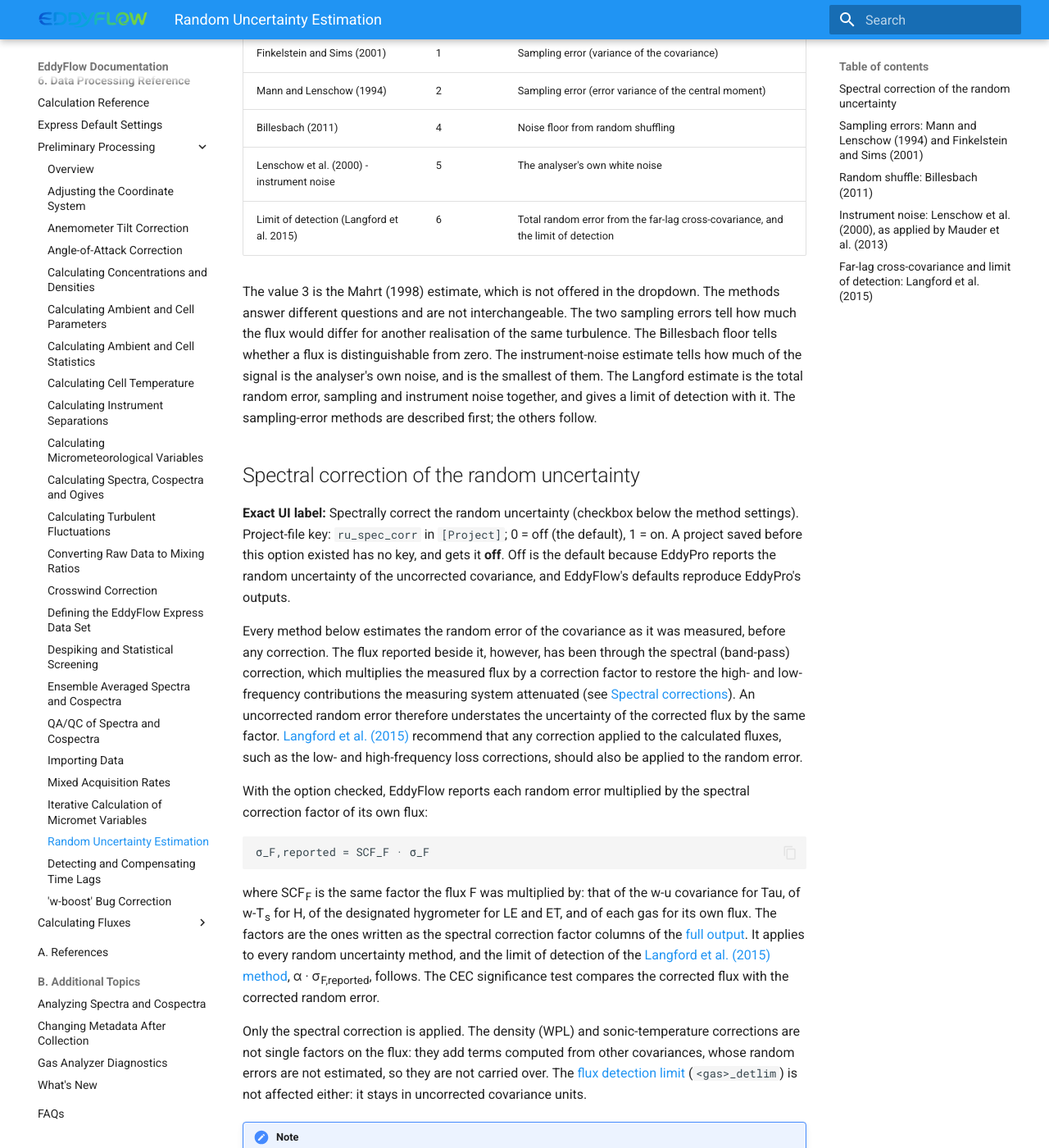
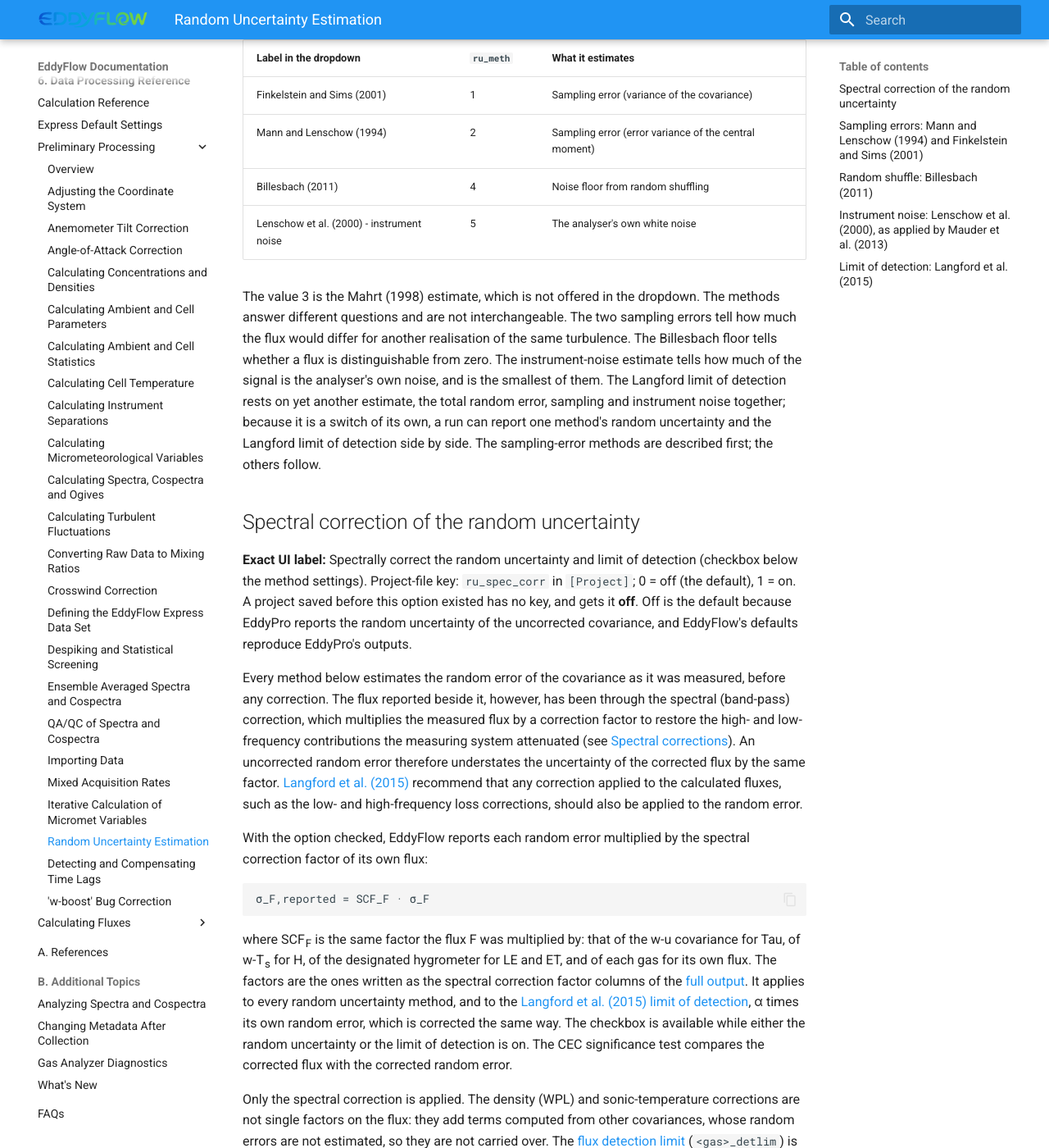
Before and after one commit to kebasaa/eddyflow-documentation, an MkDocs documentation site: the page built from docs/topics/random-uncertainty-estimation.md, in a window 1280 px wide and 1400 px high, scrolled down 250 px. Shown: the whole window at 82% size. Built offline with MkDocs 1.6.1 and Material for MkDocs 9.7.7, drawn with Linux system fonts in a browser that asks for light colours; some of the changed text lies outside the part shown.

Commit message:
Describe the limit of detection as its own switch
The Langford et al. (2015) limit of detection is selected with its own
dropdown, lod_meth, below the random uncertainty method, rather than as
one of the methods. The random uncertainty page lists four methods and
moves the Langford section to "Limit of detection", the settings, flux
detection limit and full output pages follow, and links to the renamed
section are updated.

```diff
--- a/docs/topics/random-uncertainty-estimation.md
+++ b/docs/topics/random-uncertainty-estimation.md
@@ -1,6 +1,6 @@
 # Random uncertainty estimation
 
-EddyFlow offers five methods for estimating the random uncertainty of a flux, selected with the **Method** dropdown on the Statistical Analysis page (project-file key `ru_meth`):
+EddyFlow offers four methods for estimating the random uncertainty of a flux, selected with the **Method** dropdown on the Statistical Analysis page (project-file key `ru_meth`), and, independently of them, the limit of detection of [Langford et al. (2015)](#limit-of-detection-langford-et-al-2015), on its own **Limit of detection** dropdown directly below:
 
 | Label in the dropdown | `ru_meth` | What it estimates |
 | --- | --- | --- |
@@ -8,13 +8,12 @@
 | Mann and Lenschow (1994) | 2 | Sampling error (error variance of the central moment) |
 | Billesbach (2011) | 4 | Noise floor from random shuffling |
 | Lenschow et al. (2000) - instrument noise | 5 | The analyser's own white noise |
-| Limit of detection (Langford et al. 2015) | 6 | Total random error from the far-lag cross-covariance, and the limit of detection |
 
-The value 3 is the Mahrt (1998) estimate, which is not offered in the dropdown. The methods answer different questions and are not interchangeable. The two sampling errors tell how much the flux would differ for another realisation of the same turbulence. The Billesbach floor tells whether a flux is distinguishable from zero. The instrument-noise estimate tells how much of the signal is the analyser's own noise, and is the smallest of them. The Langford estimate is the total random error, sampling and instrument noise together, and gives a limit of detection with it. The sampling-error methods are described first; the others follow.
+The value 3 is the Mahrt (1998) estimate, which is not offered in the dropdown. The methods answer different questions and are not interchangeable. The two sampling errors tell how much the flux would differ for another realisation of the same turbulence. The Billesbach floor tells whether a flux is distinguishable from zero. The instrument-noise estimate tells how much of the signal is the analyser's own noise, and is the smallest of them. The Langford limit of detection rests on yet another estimate, the total random error, sampling and instrument noise together; because it is a switch of its own, a run can report one method's random uncertainty and the Langford limit of detection side by side. The sampling-error methods are described first; the others follow.
 
 ## Spectral correction of the random uncertainty
 
-**Exact UI label:** Spectrally correct the random uncertainty (checkbox below the method settings). Project-file key: `ru_spec_corr` in `[Project]`; 0 = off (the default), 1 = on. A project saved before this option existed has no key, and gets it **off**. Off is the default because EddyPro reports the random uncertainty of the uncorrected covariance, and EddyFlow's defaults reproduce EddyPro's outputs.
+**Exact UI label:** Spectrally correct the random uncertainty and limit of detection (checkbox below the method settings). Project-file key: `ru_spec_corr` in `[Project]`; 0 = off (the default), 1 = on. A project saved before this option existed has no key, and gets it **off**. Off is the default because EddyPro reports the random uncertainty of the uncorrected covariance, and EddyFlow's defaults reproduce EddyPro's outputs.
 
 Every method below estimates the random error of the covariance as it was measured, before any correction. The flux reported beside it, however, has been through the spectral (band-pass) correction, which multiplies the measured flux by a correction factor to restore the high- and low-frequency contributions the measuring system attenuated (see [Spectral corrections](spectral-corrections.md)). An uncorrected random error therefore understates the uncertainty of the corrected flux by the same factor. [Langford et al. (2015)](references.md#Langford2015) recommend that any correction applied to the calculated fluxes, such as the low- and high-frequency loss corrections, should also be applied to the random error.
 
@@ -22,7 +21,7 @@
 
     σ_F,reported = SCF_F · σ_F
 
-where SCF<sub>F</sub> is the same factor the flux F was multiplied by: that of the w-u covariance for Tau, of w-T<sub>s</sub> for H, of the designated hygrometer for LE and ET, and of each gas for its own flux. The factors are the ones written as the spectral correction factor columns of the [full output](output-files-full-output.md#top). It applies to every random uncertainty method, and the limit of detection of the [Langford et al. (2015) method](#far-lag-cross-covariance-and-limit-of-detection-langford-et-al-2015), α · σ<sub>F,reported</sub>, follows. The CEC significance test compares the corrected flux with the corrected random error.
+where SCF<sub>F</sub> is the same factor the flux F was multiplied by: that of the w-u covariance for Tau, of w-T<sub>s</sub> for H, of the designated hygrometer for LE and ET, and of each gas for its own flux. The factors are the ones written as the spectral correction factor columns of the [full output](output-files-full-output.md#top). It applies to every random uncertainty method, and to the [Langford et al. (2015) limit of detection](#limit-of-detection-langford-et-al-2015), α times its own random error, which is corrected the same way. The checkbox is available while either the random uncertainty or the limit of detection is on. The CEC significance test compares the corrected flux with the corrected random error.
 
 Only the spectral correction is applied. The density (WPL) and sonic-temperature corrections are not single factors on the flux: they add terms computed from other covariances, whose random errors are not estimated, so they are not carried over. The [flux detection limit](flux-detection-limit.md) (`<gas>_detlim`) is not affected either: it stays in uncorrected covariance units.
 
@@ -110,9 +109,9 @@
 
 **What it means.** The result is the analyser's own noise and is the smallest of the four estimates. It says nothing about whether the atmosphere was sampled long enough (the sampling errors) or whether a flux is resolvable (the Billesbach floor). It can also be used as one of the noise floors for borrowing time lags from another gas on the same analyser; see [Raw processing options](raw-processing-options.md#top) and [Detecting and compensating time lags](time-lag-detect-correct.md).
 
-## Far-lag cross-covariance and limit of detection: Langford et al. (2015)
+## Limit of detection: Langford et al. (2015)
 
-**Exact UI label:** Limit of detection (Langford et al. 2015). Project-file key: `ru_meth=6`. Method after [Langford et al. (2015)](references.md#Langford2015), Sect. 2.2, which builds on the detection limit of [Wienhold et al. (1994)](references.md#Wienhold1994) and [Spirig et al. (2005)](references.md#Spirig2005). [Maier et al. (2022)](references.md#Maier2022) applied it to N<sub>2</sub>O and CH<sub>4</sub> fluxes; this method offers it for every flux. Its settings are under **Settings...** beside the method; see [Limit of detection settings](limit-of-detection-settings.md#top).
+**Exact UI label:** Limit of detection: Langford et al. (2015), a dropdown with **None** (the default) and **Langford et al. (2015)**, directly below the random uncertainty **Method**. Project-file key: `lod_meth` in `[Project]`; 0 = none, 1 = Langford et al. (2015). It is independent of the random uncertainty method: the random uncertainty columns keep that method's estimate, and the limit of detection is reported beside them. Method after [Langford et al. (2015)](references.md#Langford2015), Sect. 2.2, which builds on the detection limit of [Wienhold et al. (1994)](references.md#Wienhold1994) and [Spirig et al. (2005)](references.md#Spirig2005). [Maier et al. (2022)](references.md#Maier2022) applied it to N<sub>2</sub>O and CH<sub>4</sub> fluxes; this method offers it for every flux. Its settings are under **Settings...** beside the dropdown; see [Limit of detection settings](limit-of-detection-settings.md#top).
 
 **Idea.** The flux is the covariance of the vertical wind *w* and a scalar *c* at the transport lag. Computed at every lag *Δ*, the same quantity is the cross-covariance function
 
@@ -142,8 +141,8 @@
 | ±160–180 s (Maier et al. 2022) | 160 to 180 s | The region of [Spirig et al. (2005)](references.md#Spirig2005), as used by [Maier et al. (2022)](references.md#Maier2022) |
 | Automatic (multiple of the integral turbulence scale, after Spirig et al. 2005) | from max(k · ITS, lag search half-width + 10 s), 30 s wide | See below |
 
-[Spirig et al. (2005)](references.md#Spirig2005) placed their window where it lay "several times the integral timescale" from the lag, and [Langford et al. (2015)](references.md#Langford2015) mention a multiple of the integral time scale as an alternative to fixed bounds. Neither gives a rule, so **the automatic rule is EddyFlow's own**: the window starts at *k* times the integral turbulence scale (ITS, computed per period and variable with the **Definition of the ITS** and **Maximum correlation period** above; *k* = 10 by default), or 10 s beyond the half-width of the variable's time-lag search range, whichever is later, and is 30 s wide. The second condition keeps the true peak, and any uncertainty in where it is, outside the window. Where the ITS cannot be measured, the 150–180 s window is used. The chosen window is written to the run log. In any mode, a window that would leave less than half the record behind each lag is shortened, and a variable whose window no longer fits is reported as missing; this matters only for very short averaging periods.
+[Spirig et al. (2005)](references.md#Spirig2005) placed their window where it lay "several times the integral timescale" from the lag, and [Langford et al. (2015)](references.md#Langford2015) mention a multiple of the integral time scale as an alternative to fixed bounds. Neither gives a rule, so **the automatic rule is EddyFlow's own**: the window starts at *k* times the integral turbulence scale (ITS, computed per period and variable with the **Definition of the ITS** and **Maximum correlation period** below the dropdown, which are available while the limit of detection is on even if the random uncertainty is off; *k* = 10 by default), or 10 s beyond the half-width of the variable's time-lag search range, whichever is later, and is 30 s wide. The second condition keeps the true peak, and any uncertainty in where it is, outside the window. Where the ITS cannot be measured, the 150–180 s window is used. The chosen window is written to the run log. In any mode, a window that would leave less than half the record behind each lag is shortened, and a variable whose window no longer fits is reported as missing; this matters only for very short averaging periods.
 
-**Units and outputs.** The random error is converted from covariance to flux units exactly as the flux is (for example with ρc<sub>p</sub> for H and λ for LE), and is reported for Tau, H, LE, ET and every configured gas as `rand_err_*` in the [full output](output-files-full-output.md#top) and `*_RANDUNC_HF` in the FLUXNET file. The limit of detection α · RE is reported as `lod_*` in the full output (only with this method) and as `*_LOD` in the FLUXNET file (error-labelled with any other method). As [Langford et al. (2015)](references.md#Langford2015) recommend, both are multiplied by the flux's spectral correction factor when **Spectrally correct the random uncertainty** is checked (off by default, as in EddyPro); see [Spectral correction of the random uncertainty](#spectral-correction-of-the-random-uncertainty).
+**Units and outputs.** The random error is converted from covariance to flux units exactly as the flux is (for example with ρc<sub>p</sub> for H and λ for LE). The limit of detection α · RE is computed every averaging period for Tau, H, LE, ET and every configured gas, and reported as `lod_*` in the [full output](output-files-full-output.md#top) (only with the limit of detection on) and as `*_LOD` in the FLUXNET file (error-labelled with it off). The `rand_err_*` and `*_RANDUNC_HF` columns hold the estimate of the random uncertainty method, not this one. As [Langford et al. (2015)](references.md#Langford2015) recommend, the limit of detection is multiplied by the flux's spectral correction factor when **Spectrally correct the random uncertainty and limit of detection** is checked (off by default, as in EddyPro); see [Spectral correction of the random uncertainty](#spectral-correction-of-the-random-uncertainty).
 
 **Relation to the flux detection limit.** The same calculation can also be chosen as the [flux detection limit](flux-detection-limit.md#top) (`detlim_meth=2`), with the same settings. There it is measured on the raw series about each gas's own lag, before the lag is applied, because [time-lag borrowing](time-lag-detect-correct.md) tests a gas's covariance against it at that stage, and it is reported in covariance units as `<gas>_detlim`.
```
Also changed, not shown: docs/topics/flux-detection-limit.md (+2 -2 lines), docs/topics/limit-of-detection-settings.md (+4 -4 lines), docs/topics/output-files-full-output.md (+2 -2 lines), docs/topics/whats-new.md (+1 -1 lines).
